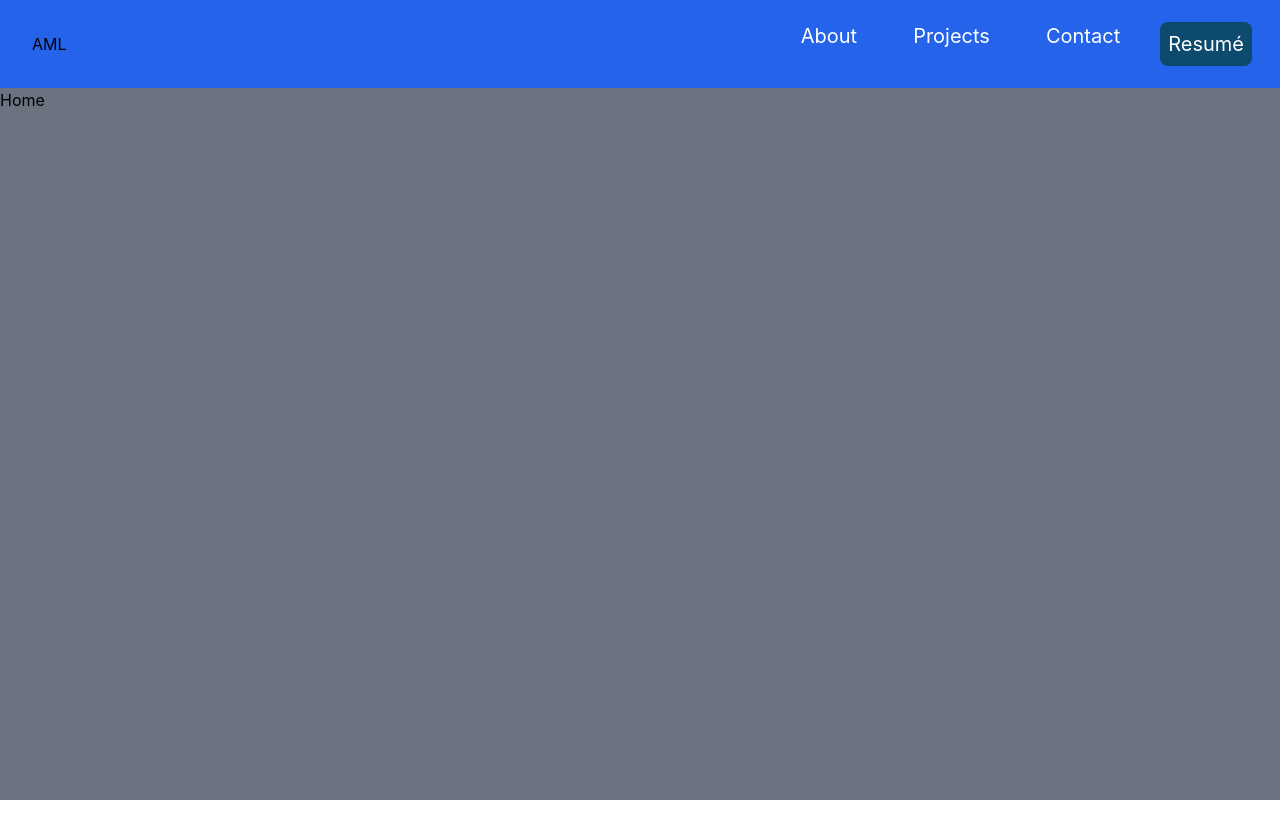
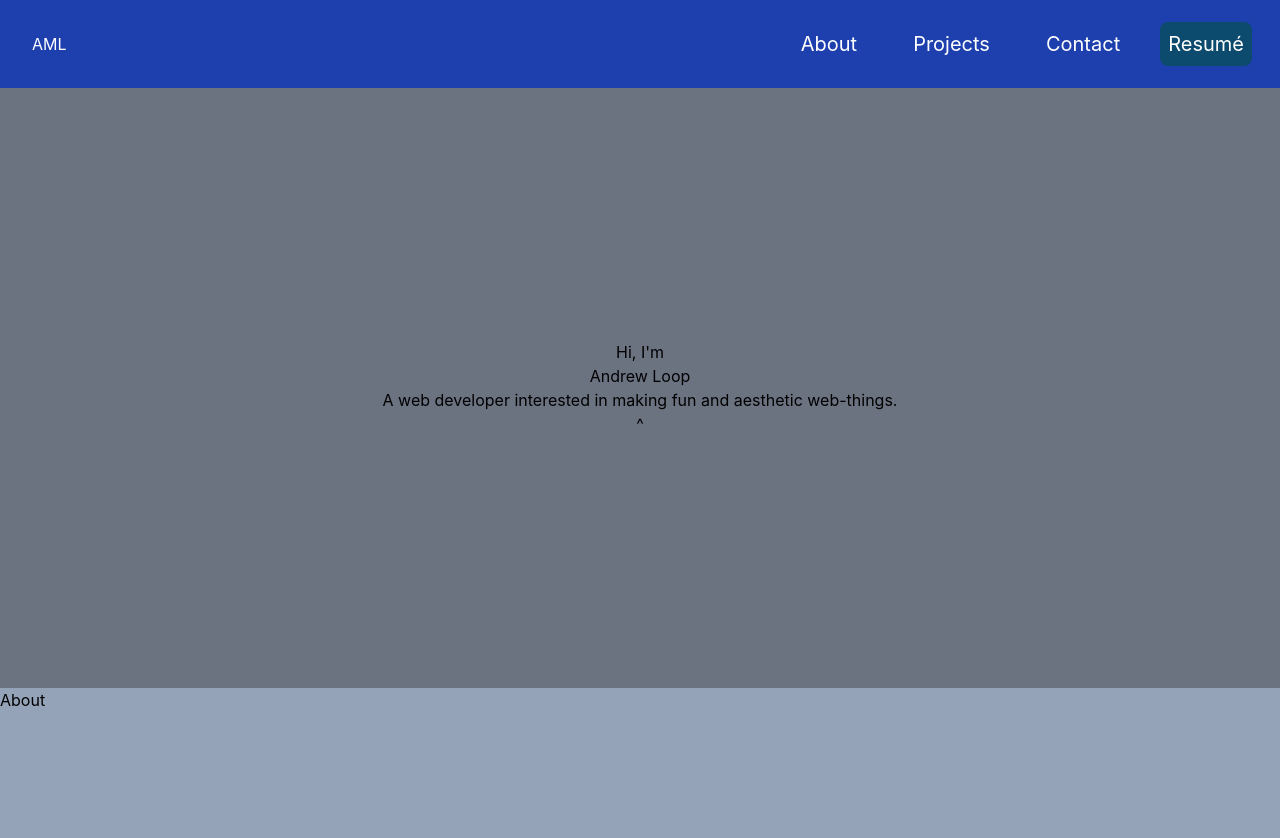
Before and after one commit to andrewmloop/portfolio-v2, a Next.js app: page / in a window 1280 px wide. Shown: the top 838 px of the page. Before the commit the page ends 800 px from the top, so only its background shows below. Built offline with nearby package versions, Linux system fonts and the light colour scheme.

Commit message:
Add hero section frame

```diff
--- /dev/null
+++ b/components/sections/About.js
@@ -0,0 +1,9 @@
+export default function About() {
+  return (
+    <div id="about" className="h-screen bg-slate-400">
+      <div>
+        About
+      </div>
+    </div>
+  );
+}
--- /dev/null
+++ b/components/sections/Hero.js
@@ -0,0 +1,14 @@
+export default function Hero() {
+  return (
+    <div id="hero" className="h-[75vh] p-2 lg:p-4">
+      <div className="flex flex-col h-full text-center justify-center">
+        <p>Hi, I&apos;m</p>
+        <h1>Andrew Loop</h1>
+        <p>A web developer interested in making fun and aesthetic web-things.</p>
+        <div className="bottom-10">
+          ^
+        </div>
+      </div>
+    </div>
+  );
+}
--- a/components/sections/Navbar.js
+++ b/components/sections/Navbar.js
@@ -9,10 +9,11 @@ export default function Navbar() {
   };
 
   return (
-    <nav className="flex w-full justify-between items-center p-2 bg-blue-600 lg:p-4">
+    <div className="sticky top-0 w-full p-2 lg:p-4 bg-blue-800">
+      <nav className="flex justify-between items-center">
         {/* Logo/Name */}
-      <div className="p-2 lg:p-4">
-        <a href="#home">AML</a>
+        <div className="p-2 lg:p-4 text-white">
+          <a href="#hero">AML</a>
         </div>
         {/* Mobile Nav Button */}
         <button
@@ -23,7 +24,7 @@ export default function Navbar() {
         </button>
         {/* Nav Links */}
         <div className={`fixed ${active ? "" : "translate-x-[100vw] lg:translate-x-0"} top-0 right-0 h-screen w-[66vw] bg-yellow-900 transition-transform duration-[400ms] ease-in-out lg:relative lg:h-auto lg:w-auto lg:bg-inherit lg:top-auto`}>
-        <div className="flex flex-col h-screen w-full text-center first:mt-[5rem] text-2xl text-white lg:flex-row lg:h-auto lg:first:mt-0 lg:text-left lg:text-xl">
+          <div className="flex flex-col h-screen w-full items-center text-center first:mt-[5rem] text-2xl text-white lg:flex-row lg:h-auto lg:first:mt-0 lg:text-left lg:text-xl">
             <NavItem text="About" dest="#about" handleToggle={handleToggle} />
             <NavItem text="Projects" dest="#projects" handleToggle={handleToggle} />
             <NavItem text="Contact" dest="#contact" handleToggle={handleToggle} />
@@ -33,6 +34,7 @@ export default function Navbar() {
           </div>
         </div>
       </nav>
+    </div>
   );
 }
 
--- a/pages/index.js
+++ b/pages/index.js
@@ -1,10 +1,13 @@
 import Navbar from "../components/sections/Navbar";
+import Hero from "../components/sections/Hero";
+import About from "../components/sections/About";
 
 export default function Home() {
   return (
-    <div id="page-wrapper" className="h-screen bg-gray-500">
+    <div id="page-wrapper" className="bg-gray-500">
       <Navbar />
-      <div>Home</div>
+      <Hero />
+      <About />
     </div>
   );
 }
```
Lines whose indentation alone changed are shown as unchanged.
